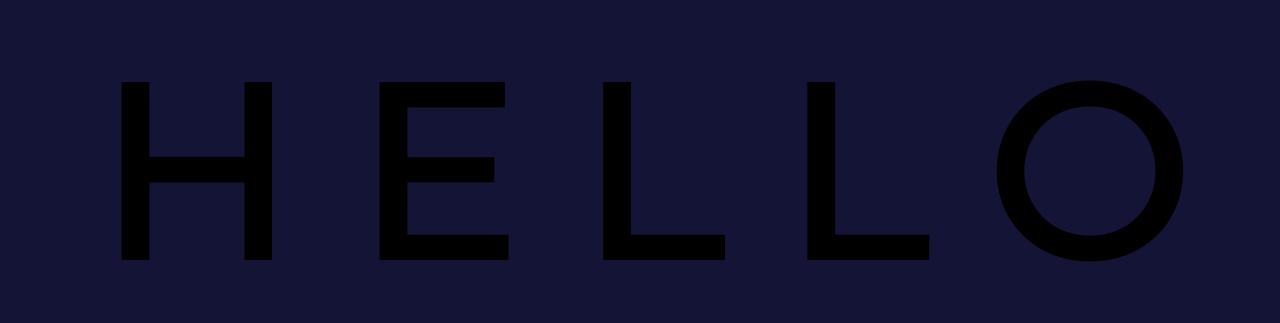
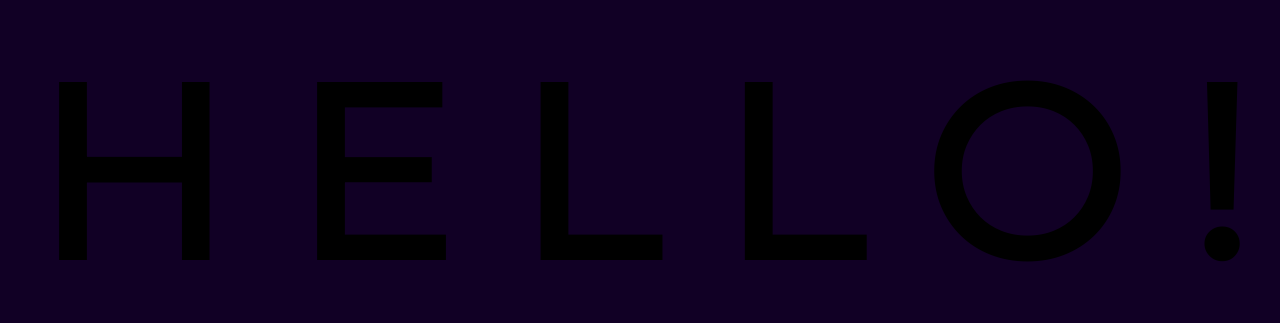
Before and after one commit to Swhitt17/first-one, a plain HTML site: page index.html in a window 1280 px wide. Shown: the part 234-557 px from the top of the page. Drawn offline with Linux system fonts and the light colour scheme.

Commit message:
restrict colors to purples

```diff
--- a/app.css
+++ b/app.css
@@ -3,7 +3,7 @@ body{
     justify-content: center;
     align-items: center;
     height: 100vh;
-    background-color: rgb(20,20,54);
+    background-color: rgb(17,0,37);
 }
 
 h1{
--- a/app.js
+++ b/app.js
@@ -1,6 +1,6 @@
 function randomRGB(){
     const r = Math.floor(Math.random() * 256);
-    const g = Math.floor(Math.random() * 256);
+    const g = 0;
     const b = Math.floor(Math.random() * 256);
     return `rgb(${r}, ${g}, ${b})`;
  }
--- a/index.html
+++ b/index.html
@@ -15,6 +15,7 @@
         <span class="letter">L</span>
         <span class="letter">L</span>
         <span class="letter">O</span>
+        <span class="letter">!</span>
         </h1>
 </body>
 </html>
```
